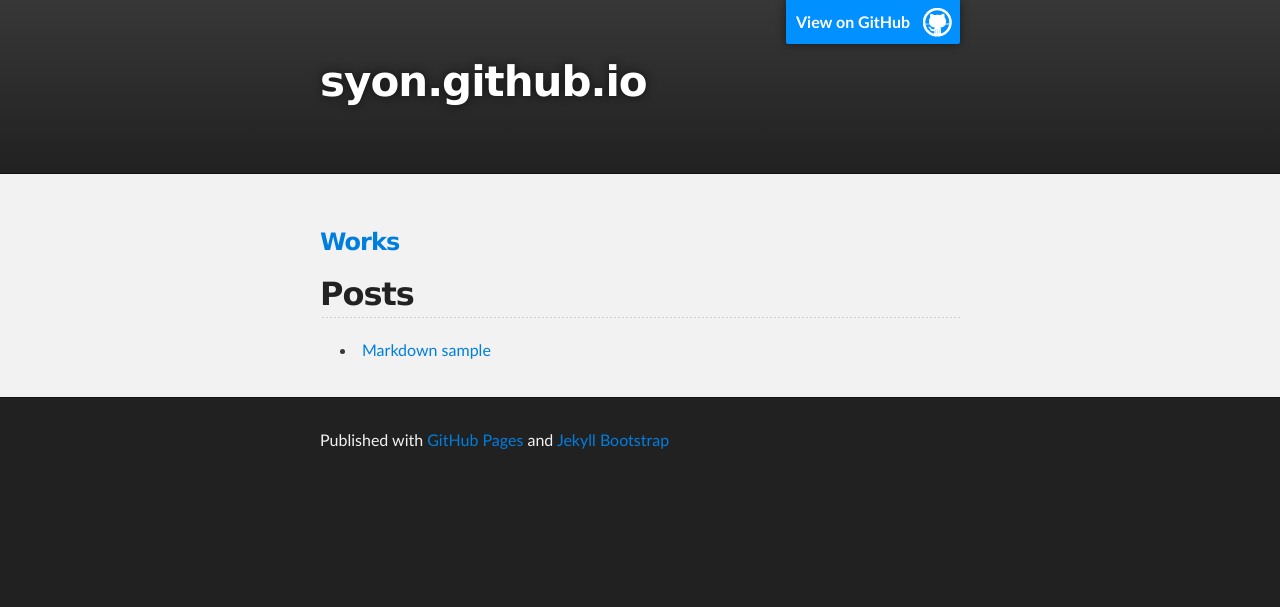
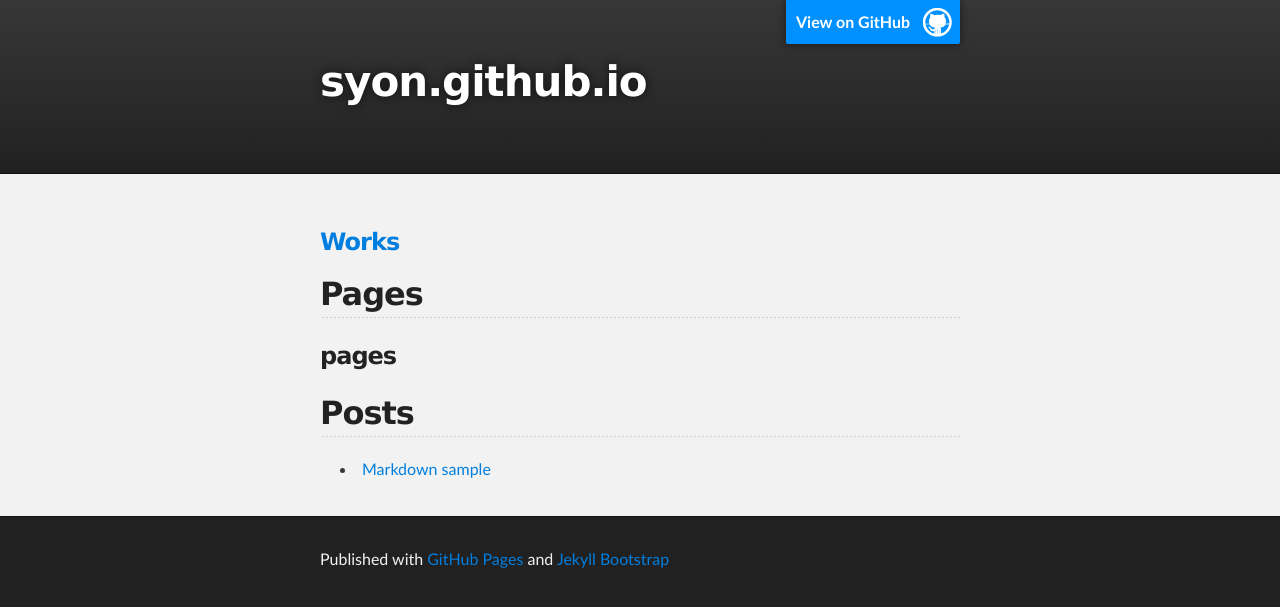
Before and after one commit to syon/syon.github.io, a Jekyll site: the page built from index.md, in a window 1280 px wide. Shown: the top 607 px of the page. Built offline with Jekyll 4.4.1, drawn with Linux system fonts in a browser that asks for light colours.

Commit message:
add pages directory

```diff
--- a/_config.yml
+++ b/_config.yml
@@ -20,7 +20,7 @@
 
 # Generating a list of pages (not posts) in a given category
 # http://stackoverflow.com/questions/17118551
-category-list: []
+category-list: [pages]
 
 # The production_url is only used when full-domain names are needed
 # such as sitemap.txt
--- a/index.md
+++ b/index.md
@@ -5,8 +5,23 @@
 
 ### [Works](http://syon.github.io/works/)
 
+## Pages
+
+{% for cat in site.category-list %}
+### {{ cat }}
 <ul>
-<h2>Posts</h2>
+{% for page in site.pages %}
+{% for pc in page.categories %}
+{% if pc == cat %}
+<li><a href="{{ page.url }}">{{ page.title }}</a></li>
+{% endif %}<!-- cat-match-p -->
+{% endfor %}<!-- page-category -->
+{% endfor %}<!-- page -->
+</ul>
+{% endfor %}<!-- cat -->
+
+## Posts
+<ul>
   {% for post in site.posts %}
   <li><a href="{{ post.url }}">{{ post.title }}</a></li>
   {% endfor %}
```
Also changed, not shown: pages/2014-04-03-markdown-sample.md (added, +35 -0 lines).
